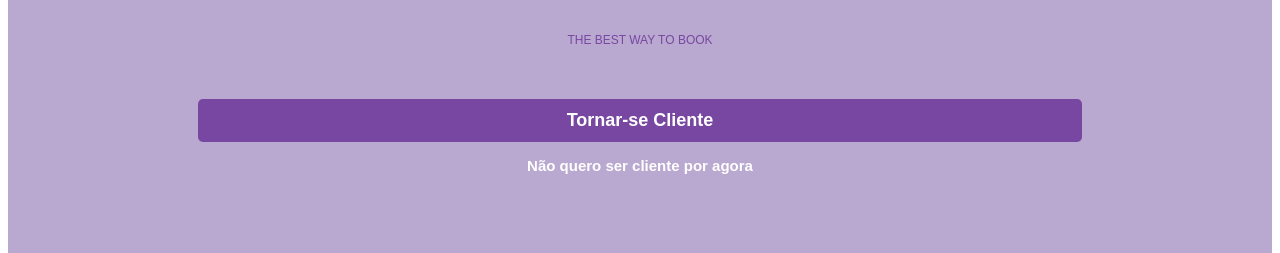
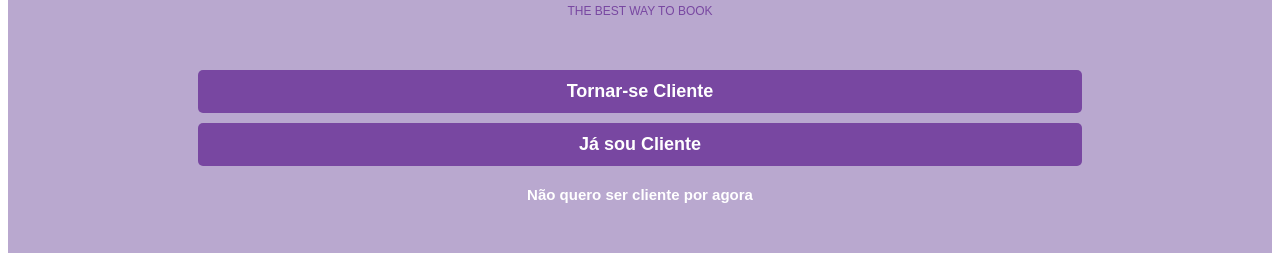
Before and after one commit to isabellexvr/projeto15-danisalibrary-front, a React (Create React App) app: page / in a window 1280 px wide. Shown: the part 411-664 px from the top of the page. Built offline with nearby package versions, Linux system fonts and the light colour scheme.

Commit message:
style: welcomepage  sigin button

```diff
--- a/src/components/constants/Sidebar.js
+++ b/src/components/constants/Sidebar.js
@@ -12,6 +12,7 @@ export default function Sidebar() {
   const { sideBar, setSideBar } = useSidebar();
   const navigate = useNavigate();
   const { setTheme, theme } = useTheme();
+
   const {token} = useToken()
 
   return (
@@ -40,8 +41,8 @@ export default function Sidebar() {
                   const isLogged = localStorage.getItem("data");
                   axios
                     .delete(`http://localhost:5000/logout/${token}`)
-                    .then((answer) => console.log(answer))
-                    .catch((err) => console.log(err));
+                    .then((answer) => console.log(answer.data))
+                    .catch((err) => console.log(err.data));
                   console.log(JSON.parse(isLogged));
                   localStorage.removeItem("data");
                   navigate("/");
--- a/src/components/pages/ProductsPage.js
+++ b/src/components/pages/ProductsPage.js
@@ -4,8 +4,6 @@ import Sidebar from "../constants/Sidebar";
 import { useState } from "react";
 
 export default function ProductsPage() {
-
-
 
   return (
     <PageStyle>
--- a/src/components/pages/SignInPage.js
+++ b/src/components/pages/SignInPage.js
@@ -41,7 +41,7 @@ export default function SignInPage() {
         localStorage.setItem("data", serialized);
       })
       .catch((err) => {
-        console.log(err.response.data);
+        console.log(err.response);
         setLoading(false);
       });
   }
--- a/src/components/pages/WelcomePage.js
+++ b/src/components/pages/WelcomePage.js
@@ -28,6 +28,13 @@ export default function WelcomePage() {
         >
           Tornar-se Cliente
         </EnterButton>
+        <EnterButton
+          onClick={() => {
+            navigate("/sign-in");
+          }}
+        >
+          Já sou Cliente
+        </EnterButton>
         <EnterWithoutAccount to="/market">
           Não quero ser cliente por agora
         </EnterWithoutAccount>
@@ -45,7 +52,7 @@ const EnterButton = styled.button`
   font-family: "Poppins", sans-serif;
   font-weight: 700;
   border: none;
-  margin-bottom: 15px;
+  margin-bottom: 10px;
   display: flex;
   justify-content: center;
   align-items: center;
@@ -62,4 +69,5 @@ const EnterWithoutAccount = styled(Link)`
   font-size: 15px;
   color: white;
   text-decoration: none;
+  margin-top: 10px;
 `;
```
